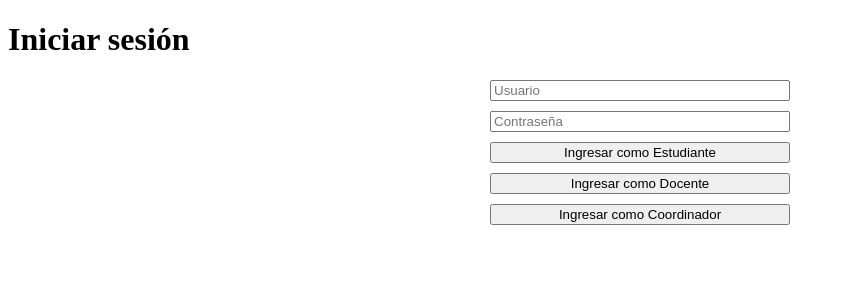
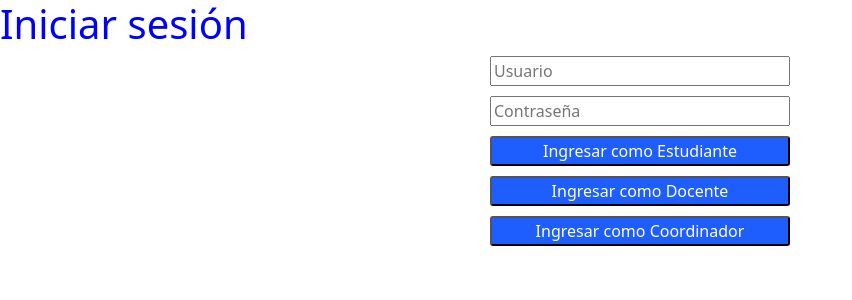
Before and after one commit to Dinaycrak/SGPA-frontend, a SvelteKit app: page /login in a window 1280 px wide. Shown: the top 300 px of the page, without its empty margins (0-852 px from the left). Built offline with nearby package versions, Linux system fonts and the light colour scheme.

Commit message:
students, teacher and coordinator

```diff
--- a/package.json
+++ b/package.json
@@ -15,5 +15,8 @@
 		"@sveltejs/vite-plugin-svelte": "^6.2.4",
 		"svelte": "^5.51.0",
 		"vite": "^7.3.1"
+	},
+	"dependencies": {
+		"bootstrap": "^5.3.8"
 	}
 }
--- /dev/null
+++ b/src/routes/coordinator/+page.svelte
@@ -0,0 +1,2 @@
+<h1>Welcome to SvelteKit</h1>
+<p>Visit <a href="https://svelte.dev/docs/kit">svelte.dev/docs/kit</a> to read the documentation</p>
--- a/src/routes/login/+page.svelte
+++ b/src/routes/login/+page.svelte
@@ -1,4 +1,5 @@
 <script>
+    import 'bootstrap/dist/css/bootstrap.min.css';
 	import { goto } from '$app/navigation';
 
 	function StudentLogin() {
@@ -13,32 +14,40 @@
 		goto('/coordinator');
 	}
 </script>
-<div>
-    <h1>Iniciar sesión</h1>
-</div>
 
 
+<div>
+
+    <div>
+        <h1 class="tittle">Iniciar sesión</h1>
+    </div>
     <div class="login-container">
 
         <input type="text" placeholder="Usuario" />
 
         <input type="password" placeholder="Contraseña" />
 
-	<button on:click={StudentLogin}>
+        <button class="button" on:click={StudentLogin}>
             Ingresar como Estudiante
         </button>
 
-	<button on:click={TeacherLogin}>
+        <button class="button" on:click={TeacherLogin}>
             Ingresar como Docente
         </button>
 
-	<button on:click={CoordinatorLogin}>
+        <button class="button" on:click={CoordinatorLogin}>
             Ingresar como Coordinador
         </button>
 
     </div>
+</div>
+
 
 <style>
+.tittle {
+    color:blue;
+
+}
 .login-container{
 	display:flex;
 	flex-direction:column;
@@ -46,4 +55,9 @@
 	margin:auto;
 	gap:10px;
 }
+.button{
+    background-color: rgb(31, 94, 254);
+    color: white;
+    border-radius: 3px;
+}
 </style>
--- /dev/null
+++ b/src/routes/students/+page.svelte
@@ -0,0 +1,2 @@
+<h1>Welcome to SvelteKit</h1>
+<p>Visit <a href="https://svelte.dev/docs/kit">svelte.dev/docs/kit</a> to read the documentation</p>
--- /dev/null
+++ b/src/routes/teacher/+page.svelte
@@ -0,0 +1,2 @@
+<h1>Welcome to SvelteKit</h1>
+<p>Visit <a href="https://svelte.dev/docs/kit">svelte.dev/docs/kit</a> to read the documentation</p>
```
Also changed, not shown: 1 other file (tests, documents, lock files or other folders). Lines whose indentation alone changed are shown as unchanged.
